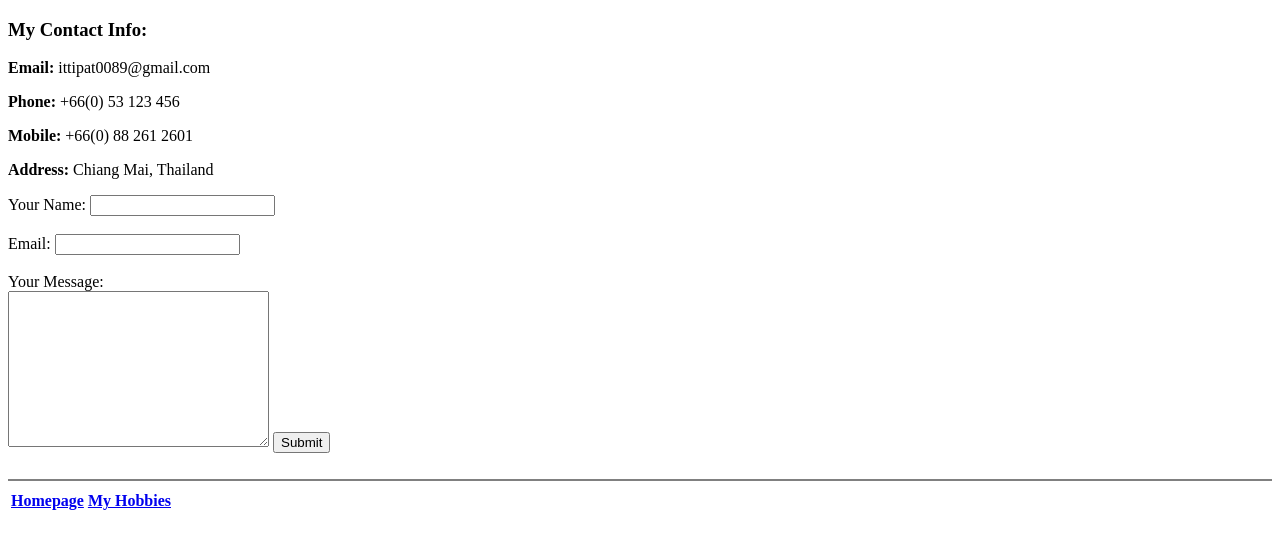
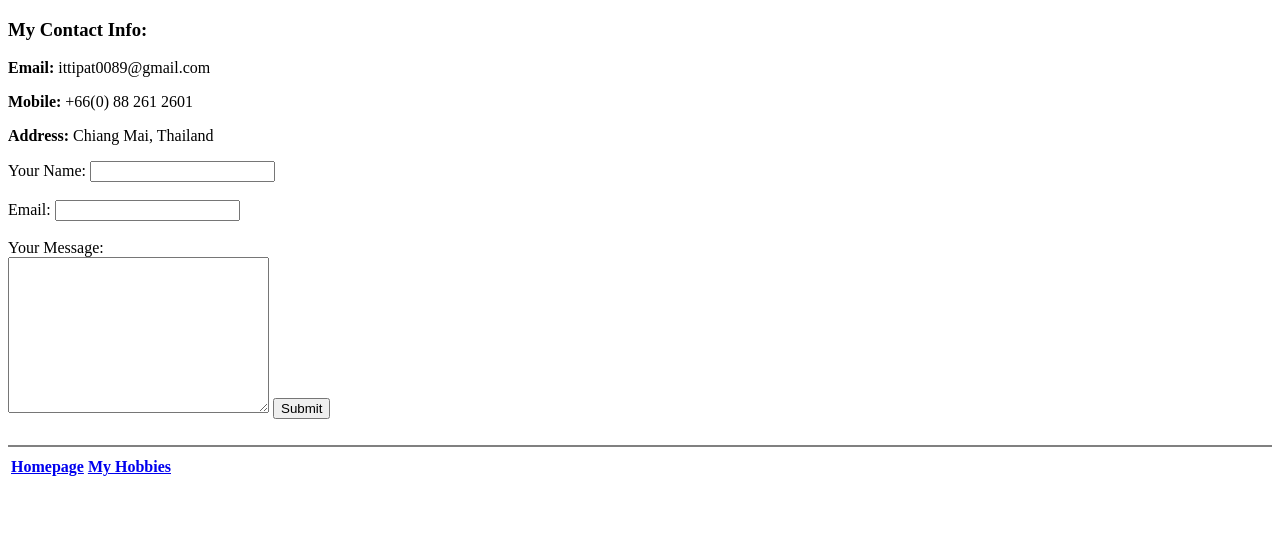
Before and after one commit to Ittipat-Tangsirigeeratikun/cv, a plain HTML site: page contact.html in a window 1280 px wide. Drawn offline with Linux system fonts and the light colour scheme.

Commit message:
Update contact.html

```diff
--- a/contact.html
+++ b/contact.html
@@ -9,7 +9,6 @@
 <body>
   <h3>My Contact Info:</h3>
     <p><strong>Email:</strong> ittipat0089@gmail.com</p>
-    <p><strong>Phone:</strong> +66(0) 53 123 456</p>
     <p><strong>Mobile:</strong> +66(0) 88 261 2601</p>
     <p><strong>Address:</strong> Chiang Mai, Thailand</p>
 
```
